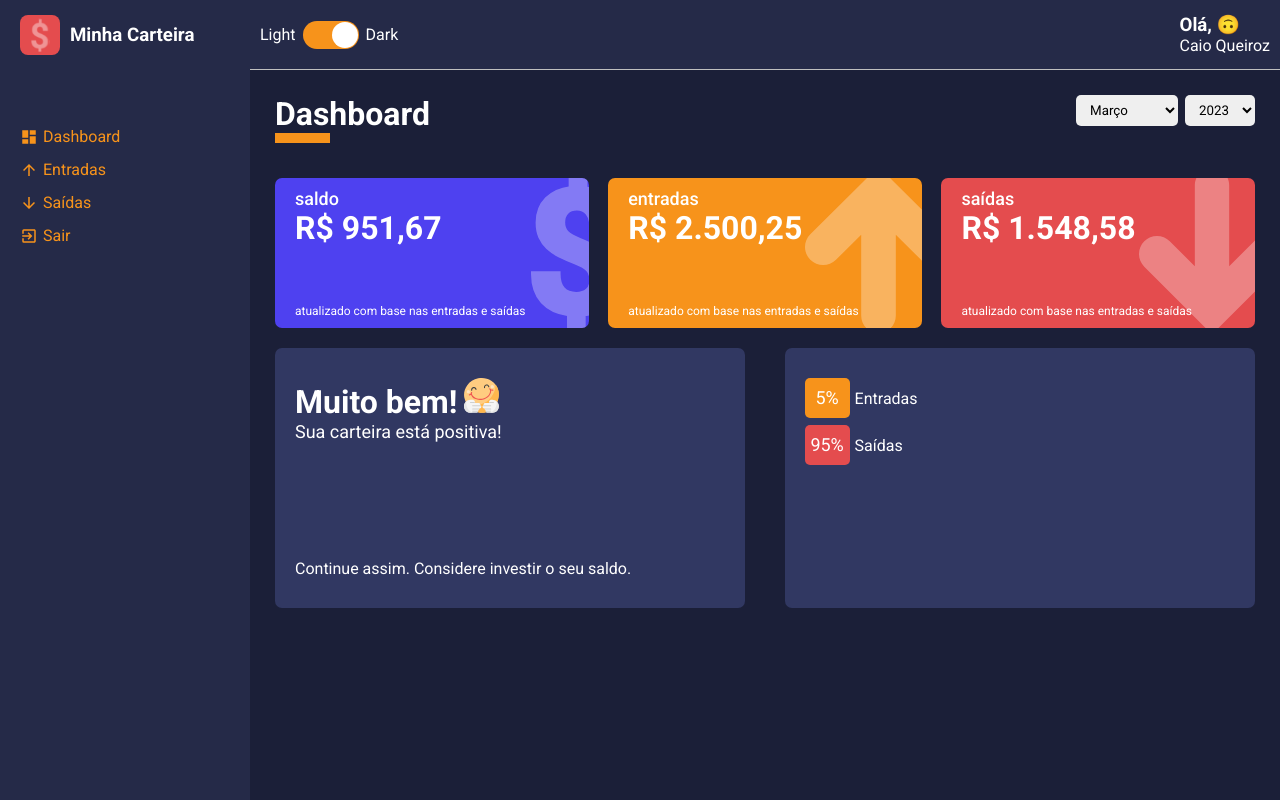
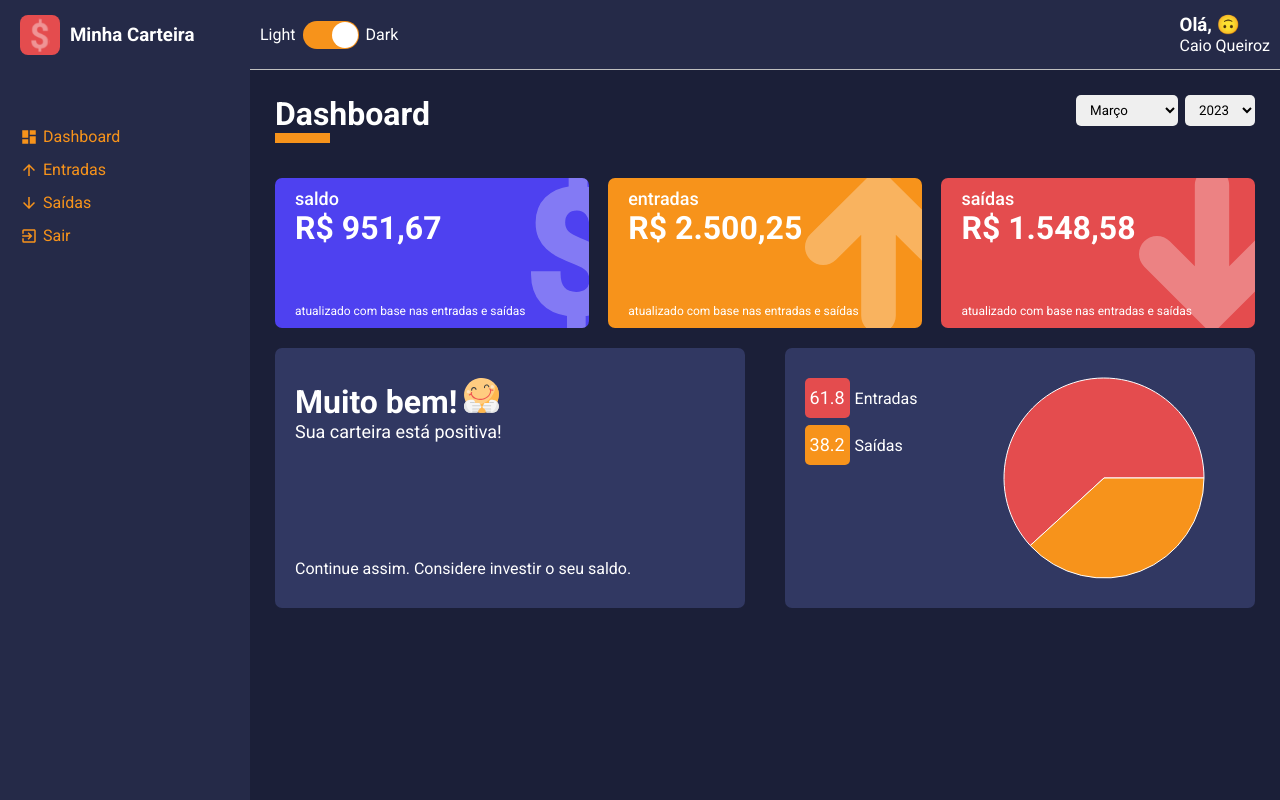
Before and after one commit to caio300/minha-carteira, a React (Vite) app: page /dashboard in a window 1280 px wide. Built offline with nearby package versions, Linux system fonts and the light colour scheme.

Commit message:
Carregado o gráfico de pizza com dados

```diff
--- a/src/components/PieChart/index.tsx
+++ /dev/null
@@ -1,48 +0,0 @@
-import React from "react";
-// import {
-//   PieChart,
-//   Pie,
-//   ResponsiveContainer
-// } from 'recharts';
-
-import {
-  Container,
-  SideLeft,
-  LegendContainer,
-  Legend,
-  SideRight
-} from "./styles";
-
-const PieChart: React.FC = () => (
-  <Container>
-    <SideLeft>
-      <LegendContainer>
-        <Legend color="#F7931B">
-          <div>5%</div>
-          <span>Entradas</span>
-        </Legend>
-        <Legend color="#E44C4E">
-          <div>95%</div>
-          <span>Saídas</span>
-        </Legend>
-      </LegendContainer>
-    </SideLeft>
-
-    <SideRight>
-      {/* <ResponsiveContainer>
-        <PieChart>
-          <Pie
-            data={[{amount: 30, percent: 95}]}
-            labelLine={false}
-            dataKey='percent'
-          >
-
-          </Pie>
-        </PieChart>
-      </ResponsiveContainer> */}
-    </SideRight>
-
-  </Container>
-);
-
-export default PieChart;
--- /dev/null
+++ b/src/components/PieChartBox/index.tsx
@@ -0,0 +1,59 @@
+import React from "react";
+import {
+  PieChart,
+  Pie,
+  ResponsiveContainer,
+  Cell
+} from 'recharts';
+
+import {
+  Container,
+  SideLeft,
+  LegendContainer,
+  Legend,
+  SideRight
+} from "./styles";
+
+interface IPieChartProps {
+  data: {
+    name: string,
+    value: number,
+    percent: number,
+    color: string
+  }[];
+}
+
+
+const PieChartBox: React.FC<IPieChartProps> = ({ data }) => (
+  <Container>
+    <SideLeft>
+      <LegendContainer>
+        {
+          data.map(indicator => (
+            <Legend key={indicator.name} color={indicator.color}>
+              <div>{indicator.percent}</div>
+              <span>{indicator.name}</span>
+            </Legend>
+          ))
+      }
+      </LegendContainer>
+    </SideLeft>
+
+    <SideRight>
+      <ResponsiveContainer>
+        <PieChart>
+          <Pie data={data} dataKey='percent'>
+            {
+              data.map((indicator) => (
+                <Cell key={indicator.name} fill={indicator.color}/>
+              ))
+            }
+          </Pie>
+        </PieChart>
+      </ResponsiveContainer>
+    </SideRight>
+
+  </Container>
+);
+
+export default PieChartBox;
--- a/src/components/PieChart/styles.ts
+++ b/src/components/PieChartBox/styles.ts
@@ -71,4 +71,8 @@
   }
 `;
 
-export const SideRight = styled.main``;
+export const SideRight = styled.main`
+  display: flex;
+  flex: 1;
+  justify-content: center;
+`;
--- a/src/pages/Dashboard/index.tsx
+++ b/src/pages/Dashboard/index.tsx
@@ -4,7 +4,7 @@
 import MessageBox from '../../components/MessageBox';
 import SelectInput from '../../components/SelectInput';
 import WalletBox from '../../components/WalletBox';
-import PieChart from '../../components/PieChart';
+import PieChartBox from '../../components/PieChartBox';
 
 import expenses from '../../repositories/expenses';
 import gains from '../../repositories/gains';
@@ -124,6 +124,31 @@
     }
   }, [totalBalance]);
 
+  const relationExpensesVersusGains = useMemo(() => {
+    const total = totalGains + totalExpenses;
+
+    const percentGains = (totalGains / total) * 100;
+    const percentExpenses = (totalExpenses / total) * 100;
+
+    const data = [
+      {
+        name: "Entradas",
+        value: totalExpenses,
+        percent: Number(percentGains.toFixed(1)),
+        color: '#E44C4E'
+      },
+      {
+        name: 'Saídas',
+        value: totalExpenses,
+        percent: Number(percentExpenses.toFixed(1)),
+        color: '#F7931B'
+      }
+    ]
+
+    return data;
+
+  }, [totalGains, totalExpenses]);
+
   const handleMonthSelected = (month: string) => {
     try {
       const parseMonth = Number(month);
@@ -186,7 +211,7 @@
           icon={message.icon}
         />
 
-        <PieChart />
+        <PieChartBox data={relationExpensesVersusGains}/>
       </Content>
     </Container>
   )
```
